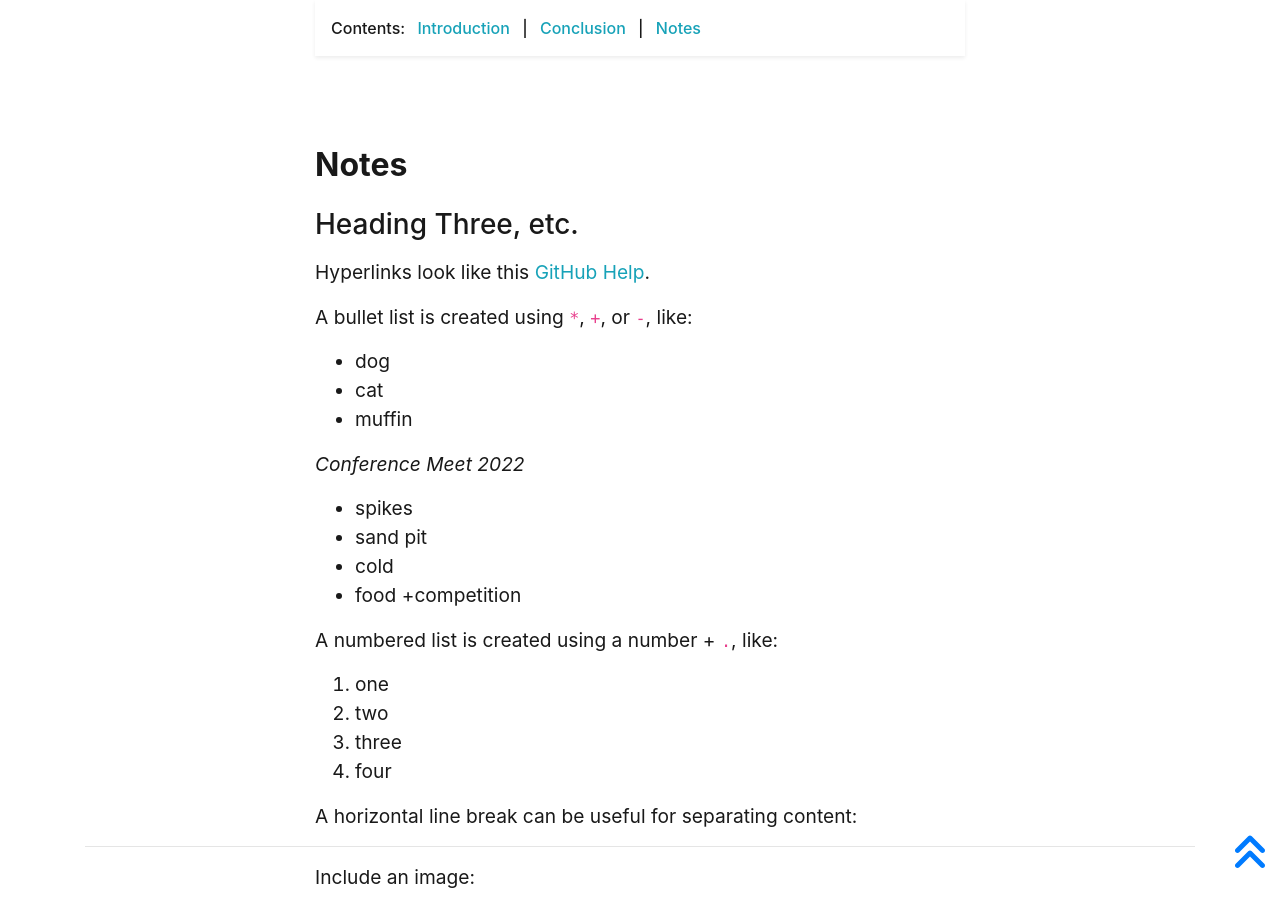
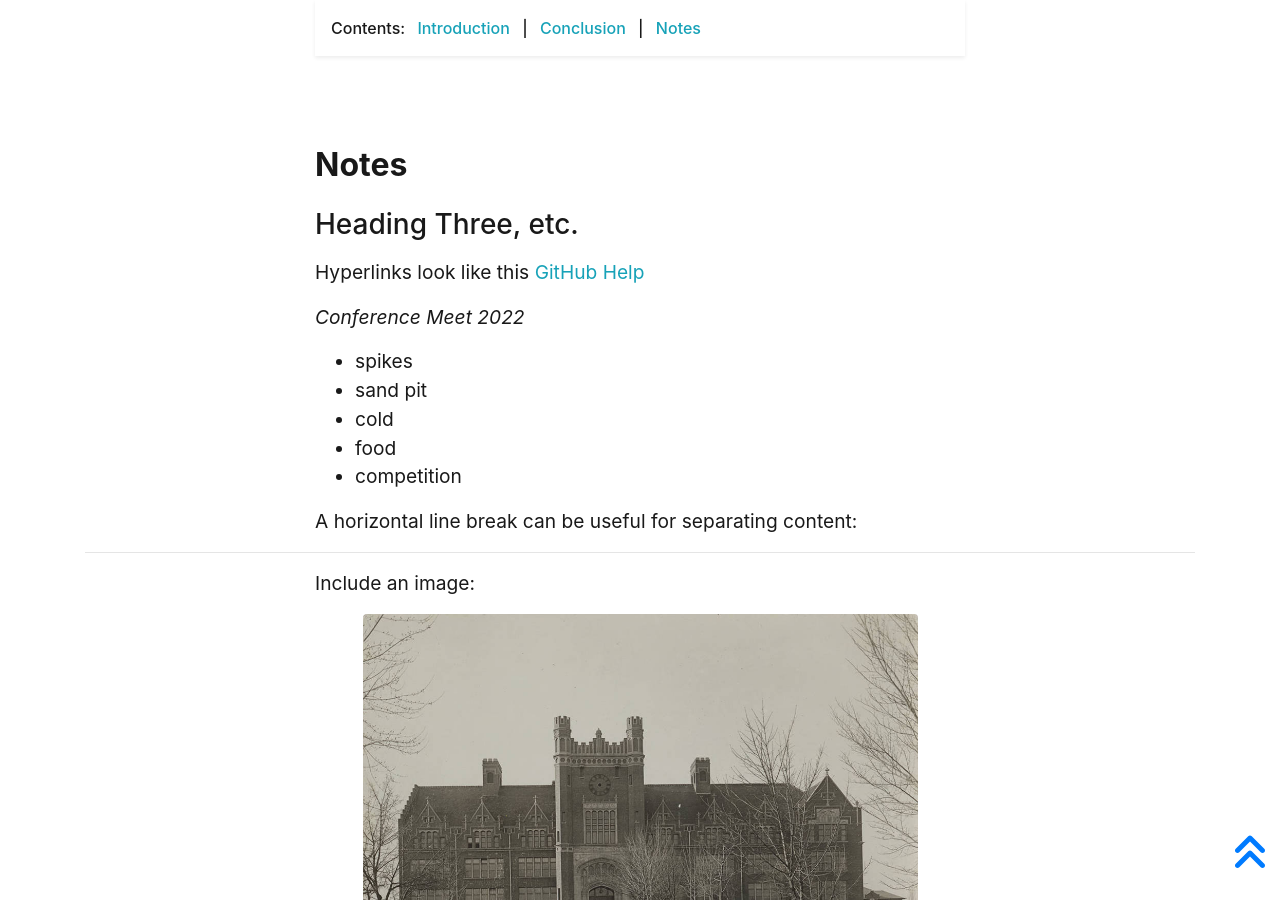
Before and after one commit to taylerlyday/digital-history_project, a Jekyll site: the page built from pages/essay-01.md, in a window 1280 px wide and 900 px high, scrolled down 1848 px. Built offline with Jekyll 4.4.1, drawn with Linux system fonts in a browser that asks for light colours; nearby versions of some CDN libraries; library files that are not in the unit come from our copies.

Commit message:
Update essay-01.md

```diff
--- a/pages/essay-01.md
+++ b/pages/essay-01.md
@@ -37,13 +37,8 @@ Title sections of your essay with headings, by adding a pound sign (`#`) in fron
 
 ### Heading Three, etc.
 
-Hyperlinks look like this [GitHub Help](https://help.github.com/).
+Hyperlinks look like this [GitHub Help](https://help.github.com/){:target="_blank" rel="noopener"}
 
-A bullet list is created using `*`, `+`, or `-`, like:
-
-- dog
-- cat
-- muffin
 
 *Conference Meet 2022*
 
@@ -51,14 +46,7 @@ A bullet list is created using `*`, `+`, or `-`, like:
 + sand pit
 + cold
 + food
-+competition
-
-A numbered list is created using a number + `.`, like:
-
-1. one
-2. two
-6. three
-2. four
++ competition
 
 A horizontal line break can be useful for separating content:
 
```
